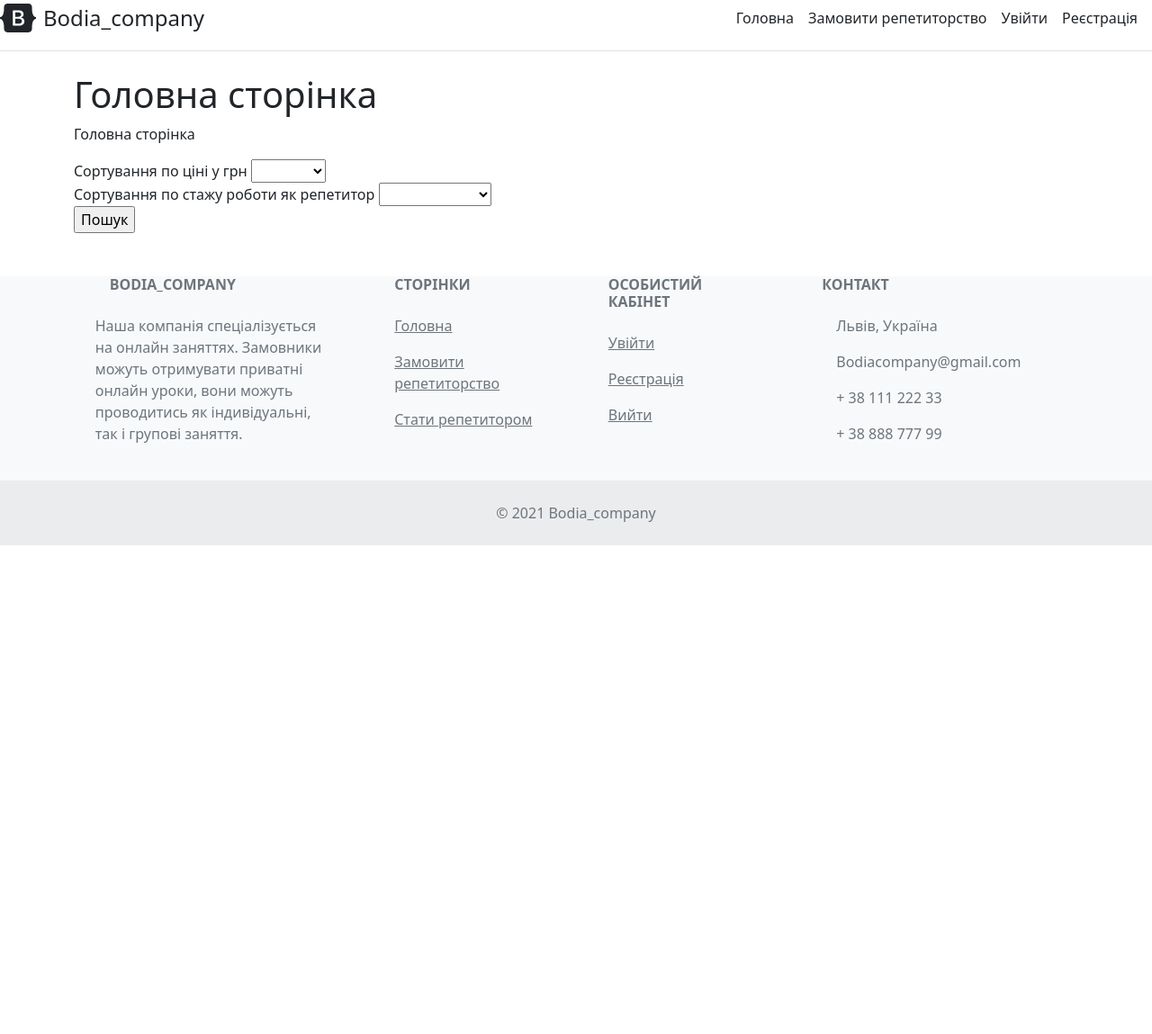
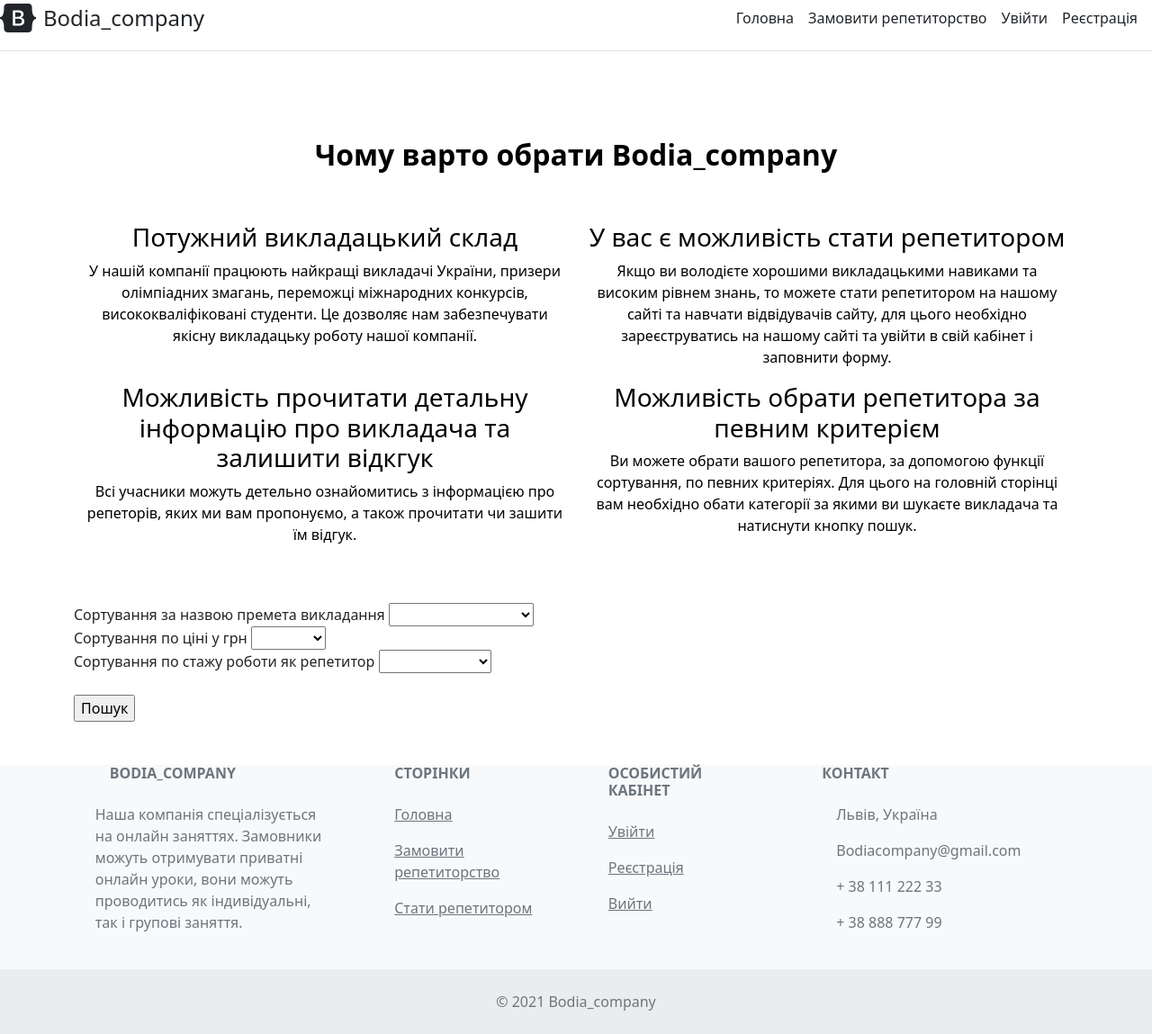
Before and after one commit to BohdanMukhailiuk/Coursework, a Django app: page / in a window 1280 px wide. Shown: the whole page at 90% size. Before the commit the page ends 606 px from the top, so only its background shows below. Run offline with Django 3.2, Linux system fonts and the light colour scheme.

Commit message:
added filter by subject

```diff
--- a/main/templates/main/index.html
+++ b/main/templates/main/index.html
@@ -6,11 +6,58 @@
 
 
 {% block content %}
-        <h1>Головна сторінка</h1>
-        <p>Головна сторінка</p>
+{#        <h1>Головна сторінка</h1>#}
+{#        <p>На цій сторінці ви можете зробити сортування по категоріям яким бажаєте</p>#}
+        <div class="py-4 jumbo-pattern text-center">
+            <div class="container pb-4 text-left text-black">
+                <div class="h2 py-5 text-black text-center">
+                    <strong>
+                        Чому варто обрати Bodia_company
+                    </strong>
+                </div>
+                <div class="row justify-content-center">
+                    <div class="col-11 col-sm-12 col-md-6 offset-md-0&nbsp;col-lg-5 offset-lg-1&nbsp;pb-5">
+                        <p class="h3">Потужний викладацький склад</p>
+                        <p>У нашій компанії працюють найкращі викладачі України, призери олімпіадних змагань, переможці міжнародних конкурсів, висококваліфіковані студенти. Це дозволяє нам забезпечувати якісну викладацьку роботу нашої компанії.</p>
+                    </div>
+
+                    <div class="col-11 col-sm-12 col-md-6 offset-md-0&nbsp;col-lg-5 offset-lg-1&nbsp;pb-5">
+                        <p class="h3">У вас є можливість стати репетитором</p>
+                        <p>Якщо ви володієте хорошими викладацькими навиками та високим рівнем знань, то можете стати репетитором на нашому сайті та навчати відвідувачів сайту, для цього необхідно зареєструватись на нашому сайті та увійти в свій кабінет і заповнити форму.</p>
+                    </div>
+
+                    <div class="col-11 col-sm-12 col-md-6 offset-md-0&nbsp;col-lg-5 offset-lg-1&nbsp;pb-5">
+                        <p class="h3">Можливість прочитати детальну інформацію про викладача та залишити відкгук</p>
+                        <p>Всі учасники можуть детельно ознайомитись з інформацією про репеторів, яких ми вам пропонуємо, а також прочитати чи зашити їм відгук.</p>
+                    </div>
+
+                    <div class="col-11 col-sm-12 col-md-6 offset-md-0&nbsp;col-lg-5 offset-lg-1&nbsp;pb-5">
+                        <p class="h3">Можливість обрати репетитора за певним критерієм</p>
+                        <p>Ви можете обрати вашого репетитора, за допомогою функції сортування, по певних критеріях. Для цього на головній сторінці вам необхідно обати категорії за якими ви шукаєте викладача та натиснути кнопку пошук.</p>
+                    </div>
+                </div>
+            </div>
+        </div>
+
+    <form action="{% url 'main:order' %}" method="get">
+
+    <label for="choose_subject">Сортування за назвою премета викладання</label>
+
+        <select name="choose_subject">
+            <option></option>
+            <option>Алгебра</option>
+            <option>Геометрія</option>
+            <option>Англійська мова</option>
+            <option>Французька мова</option>
+            <option>Німецька мова</option>
+            <option>Українська мова</option>
+            <option>Географія</option>
+            <option>Фізика</option>
+            <option>Хімія</option>
+
+        </select><br>
 
 
-    <form action="{% url 'main:order' %}" method="get">
     <label for="price_per_hour">Сортування по ціні у грн</label>
 
         <select name="price_per_hour">
@@ -23,7 +70,7 @@
 
         </select><br>
 
-    <label for="price_per_hour">Сортування по стажу роботи як репетитор</label>
+    <label for="experience">Сортування по стажу роботи як репетитор</label>
 
         <select name="experience">
             <option></option>
@@ -34,8 +81,13 @@
             <option>36+  місяців</option>
 
         </select><br>
+        <br>
 
-    <input type="submit" value="Пошук" />
+
+
+
+
+    <input class="search" type="submit" value="Пошук" />
 
     </form>
 
```
